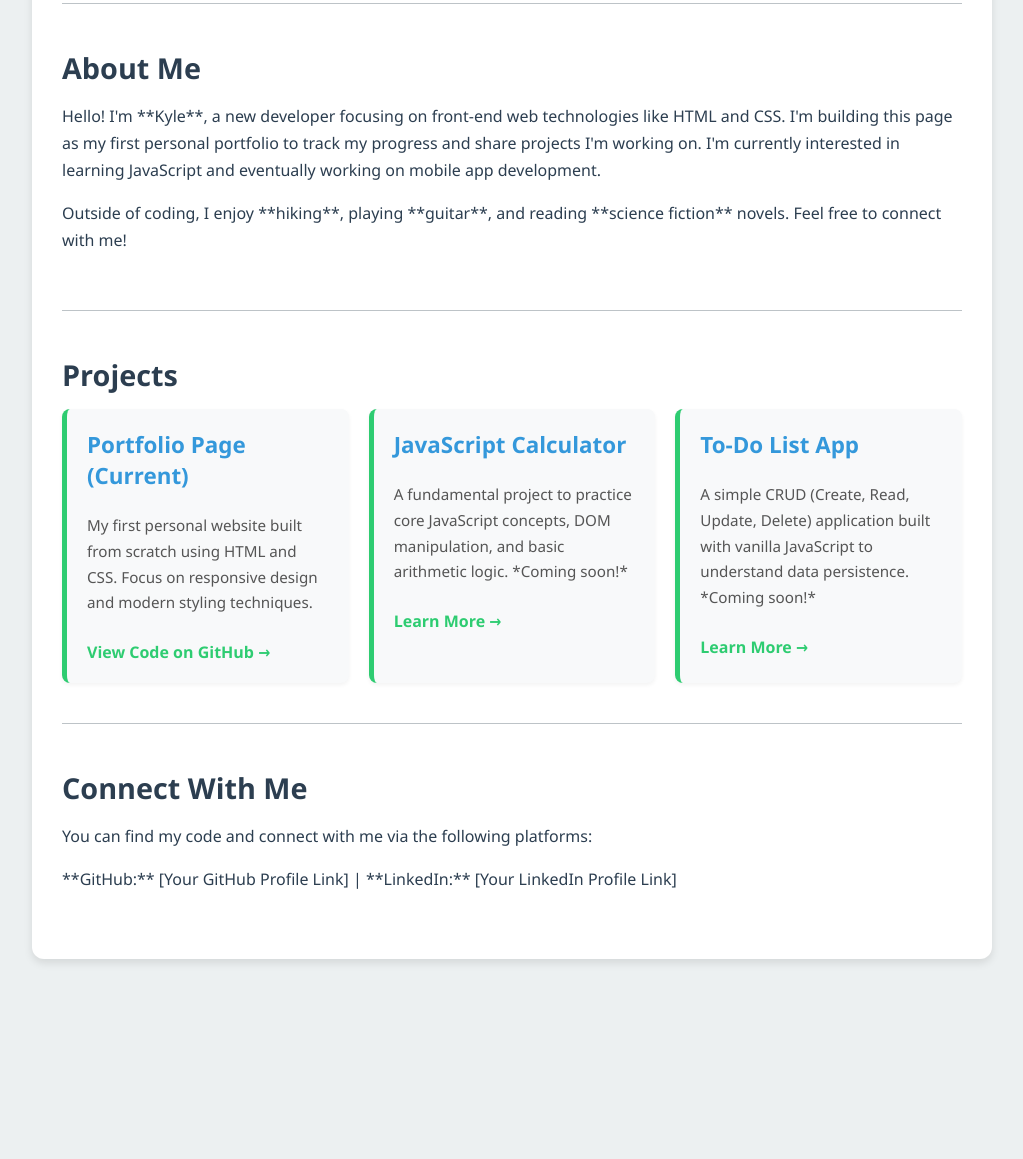
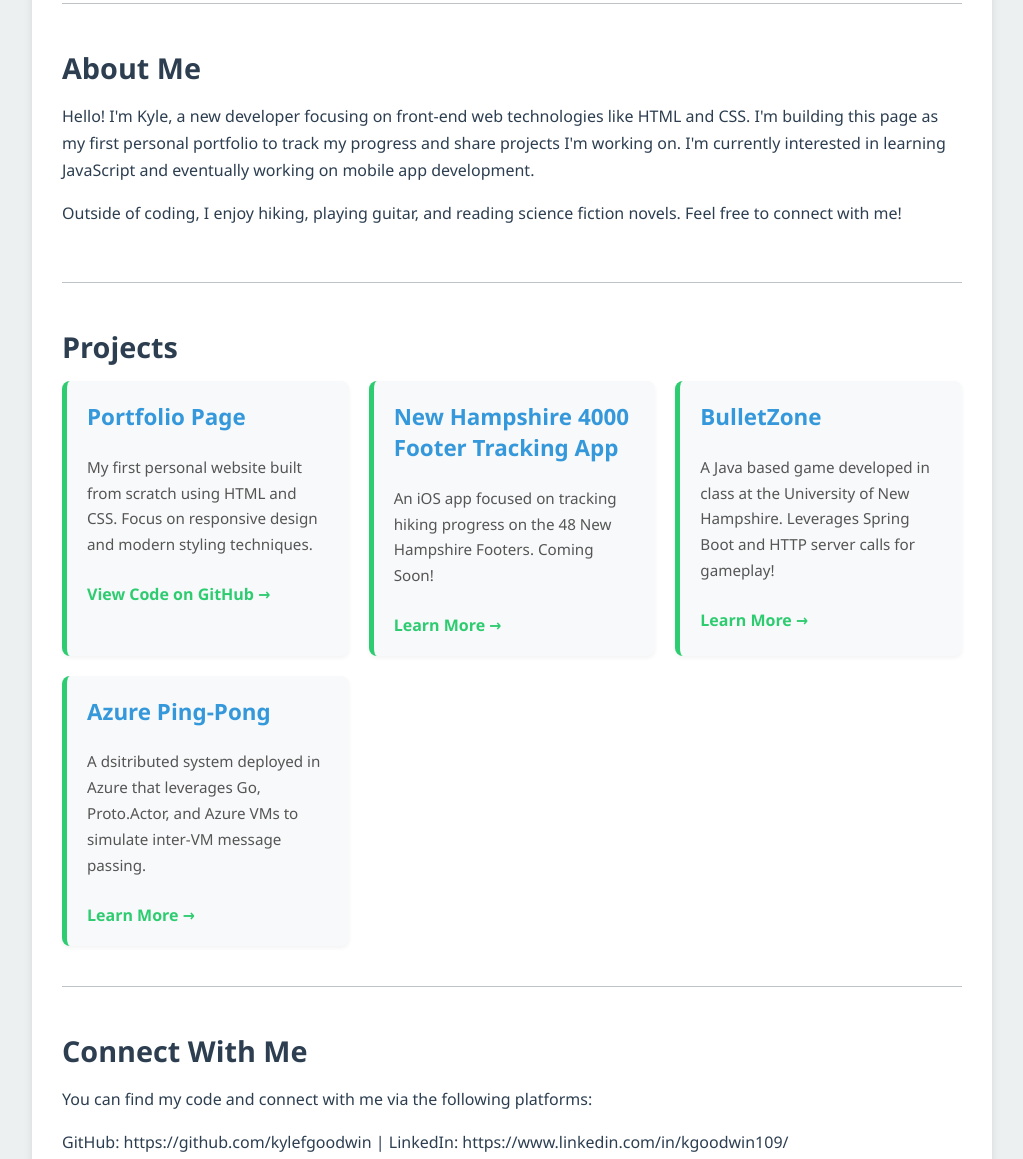
Before and after one commit to kylefgoodwin/kylefgoodwin.github.io, a plain HTML site: page index.html in a window 1280 px wide. Shown: the part 355-1514 px from the top of the page, without its empty margins (128-1151 px from the left). Before the commit the page ends 1354 px from the top, so only its background shows below. Drawn offline with Linux system fonts and the light colour scheme.

Commit message:
Project updates

```diff
--- a/index.html
+++ b/index.html
@@ -14,10 +14,10 @@
       <section class="about-me">
         <h2>About Me</h2>
         <p>
-          Hello! I'm **Kyle**, a new developer focusing on front-end web technologies like HTML and CSS. I'm building this page as my first personal portfolio to track my progress and share projects I'm working on. I'm currently interested in learning JavaScript and eventually working on mobile app development.
+          Hello! I'm Kyle, a new developer focusing on front-end web technologies like HTML and CSS. I'm building this page as my first personal portfolio to track my progress and share projects I'm working on. I'm currently interested in learning JavaScript and eventually working on mobile app development.
         </p>
         <p>
-          Outside of coding, I enjoy **hiking**, playing **guitar**, and reading **science fiction** novels. Feel free to connect with me!
+          Outside of coding, I enjoy hiking, playing guitar, and reading science fiction novels. Feel free to connect with me!
         </p>
       </section>
 
@@ -26,7 +26,7 @@
         <div class="projects-grid">
 
           <div class="project-card">
-            <h3>Portfolio Page (Current)</h3>
+            <h3>Portfolio Page</h3>
             <p>
               My first personal website built from scratch using HTML and CSS. Focus on responsive design and modern styling techniques.
             </p>
@@ -34,17 +34,25 @@
           </div>
 
           <div class="project-card">
-            <h3>JavaScript Calculator</h3>
+            <h3>New Hampshire 4000 Footer Tracking App</h3>
             <p>
-              A fundamental project to practice core JavaScript concepts, DOM manipulation, and basic arithmetic logic. *Coming soon!*
+              An iOS app focused on tracking hiking progress on the 48 New Hampshire Footers. Coming Soon!
             </p>
             <a href="#">Learn More &rarr;</a>
           </div>
 
           <div class="project-card">
-            <h3>To-Do List App</h3>
+            <h3>BulletZone</h3>
             <p>
-              A simple CRUD (Create, Read, Update, Delete) application built with vanilla JavaScript to understand data persistence. *Coming soon!*
+              A Java based game developed in class at the University of New Hampshire. Leverages Spring Boot and HTTP server calls for gameplay!
+            </p>
+            <a href="#">Learn More &rarr;</a>
+          </div>
+
+          <div class="project-card">
+            <h3>Azure Ping-Pong </h3>
+            <p>
+              A dsitributed system deployed in Azure that leverages Go, Proto.Actor, and Azure VMs to simulate inter-VM message passing.
             </p>
             <a href="#">Learn More &rarr;</a>
           </div>
@@ -58,7 +66,7 @@
           You can find my code and connect with me via the following platforms:
         </p>
         <p>
-          **GitHub:** [Your GitHub Profile Link] | **LinkedIn:** [Your LinkedIn Profile Link]
+          GitHub: https://github.com/kylefgoodwin | LinkedIn: https://www.linkedin.com/in/kgoodwin109/
         </p>
       </section>
 
```
